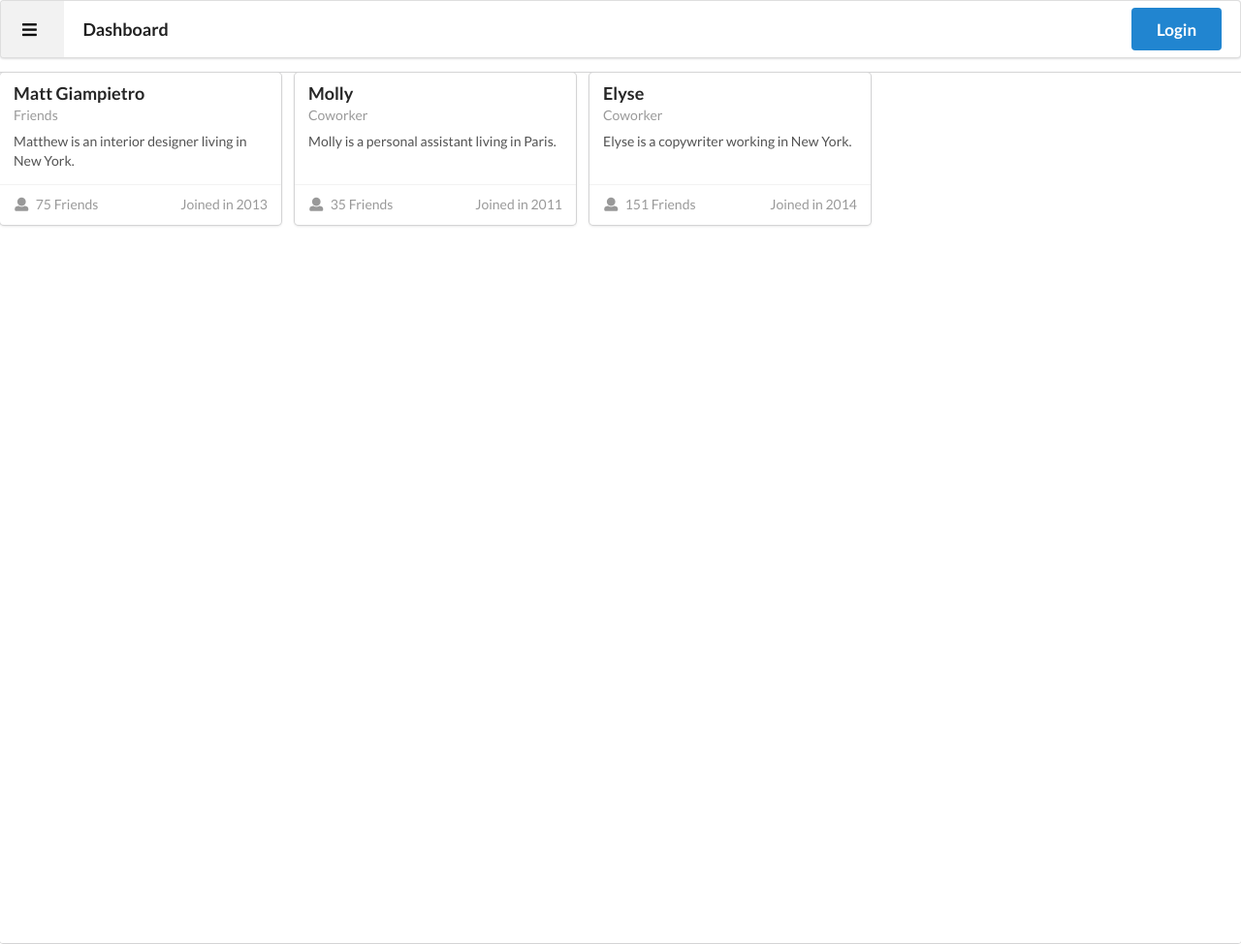
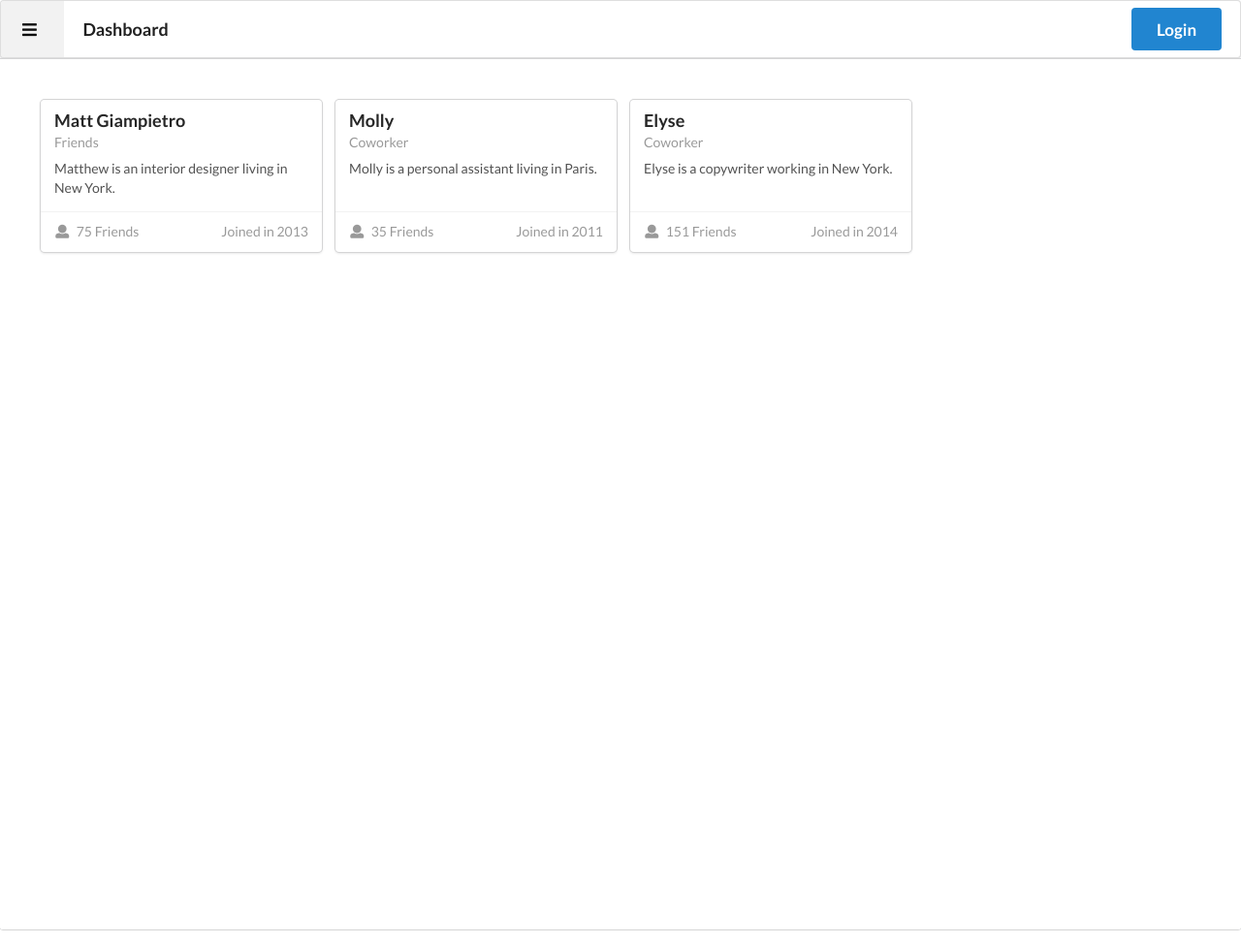
Before and after one commit to renishsurani/dashboard, a Jekyll site: the page built from index.html, in a window 1280 px wide. Shown: the whole page at 97% size. Built offline with Jekyll 4.4.1, drawn with Linux system fonts in a browser that asks for light colours; nearby versions of some CDN libraries.

Commit message:
change path of css

```diff
--- a/_includes/head.html
+++ b/_includes/head.html
@@ -3,5 +3,5 @@
 <meta name="viewport" content="width=device-width, initial-scale=1.0" />
 <!-- <link rel="stylesheet" type="text/css" href="semantic/dist/semantic.min.css" /> -->
 <link rel="stylesheet" href="https://cdnjs.cloudflare.com/ajax/libs/semantic-ui/2.4.1/semantic.min.css">
-<link rel="stylesheet" href="dashboard/css/style.css">
+<link rel="stylesheet" href="/css/style.css">
 <link rel="stylesheet" href="https://cdnjs.cloudflare.com/ajax/libs/font-awesome/6.1.1/css/all.min.css">
```
